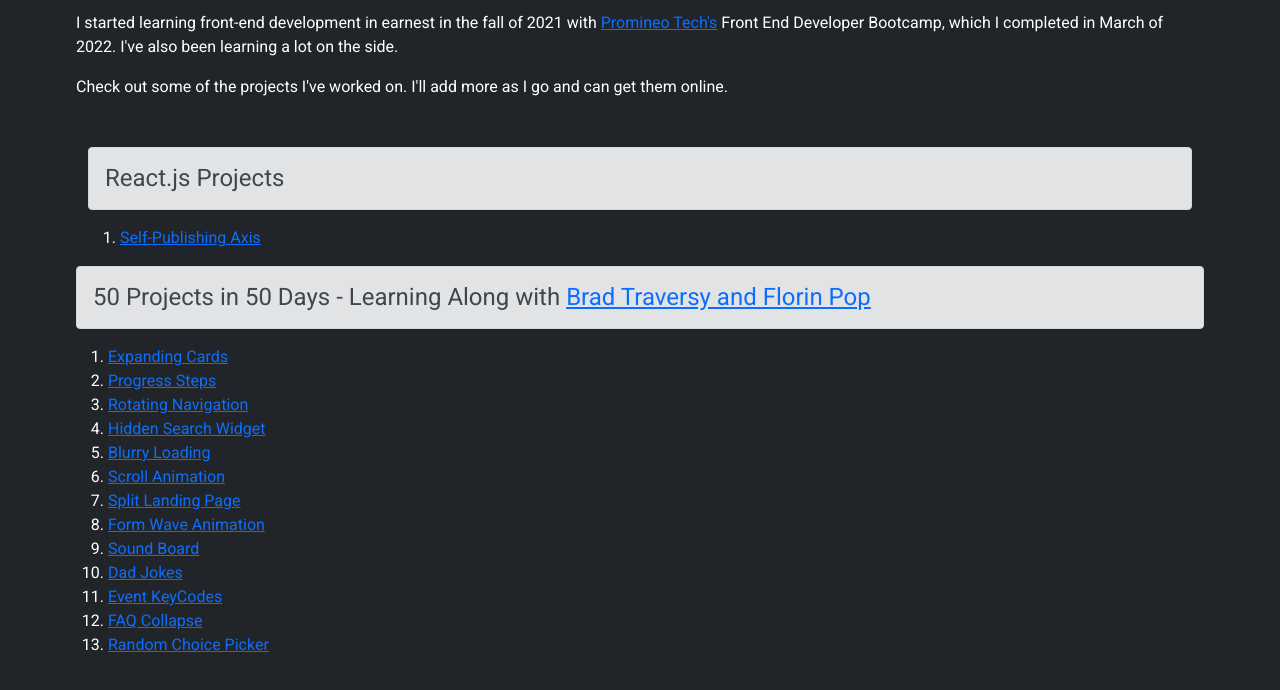
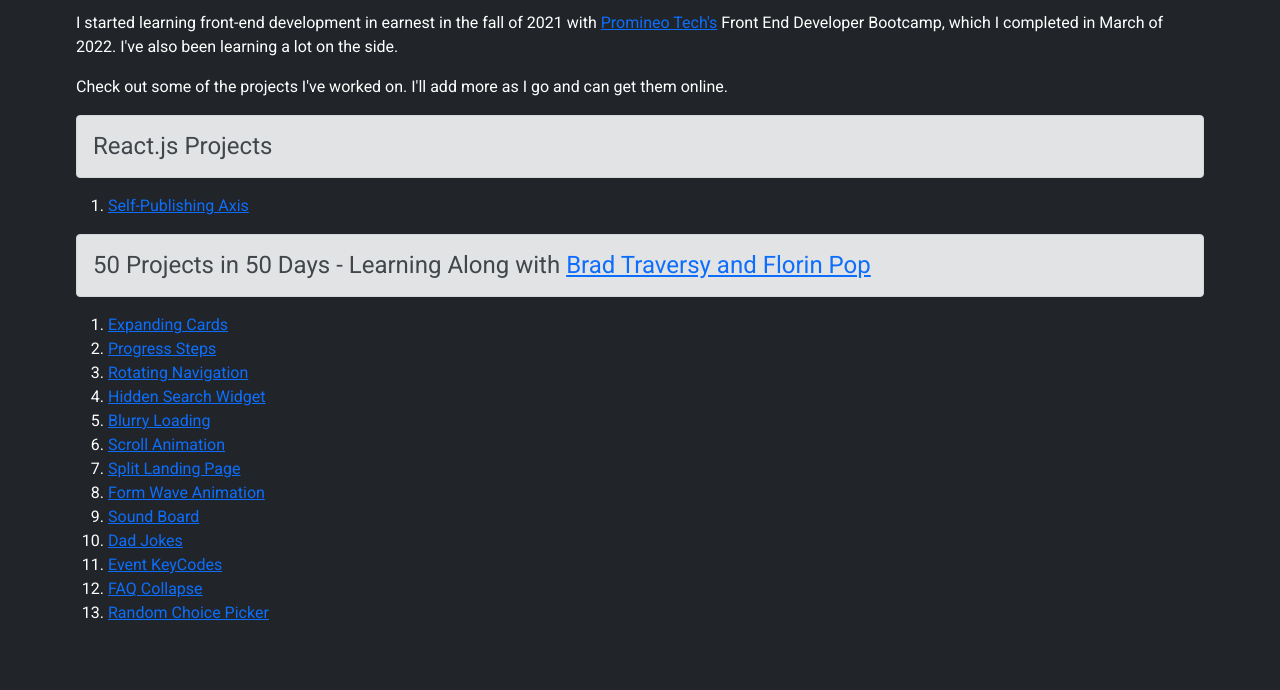
Before and after one commit to XanderWitch/XanderWitch.github.io, a website: page index.html in a window 1280 px wide. Shown: the part 246-936 px from the top of the page. Drawn offline with nearby package versions, Linux system fonts and the light colour scheme.

Commit message:
Fixed container error

```diff
--- a/index.html
+++ b/index.html
@@ -52,7 +52,6 @@
 				Check out some of the projects I've worked on. I'll add more
 				as I go and can get them online.
 			</p>
-			<div class="container-fluid mt-5">
 			<h4 class="alert alert-secondary">React.js Projects</h4>
 			<ol>
 				<li>
@@ -64,7 +63,6 @@
 					>
 				</li>
 			</ol>
-			</div>
 
 			<h4 class="alert alert-secondary mt-3">
 				50 Projects in 50 Days - Learning Along with
```
Lines whose indentation alone changed are shown as unchanged.
